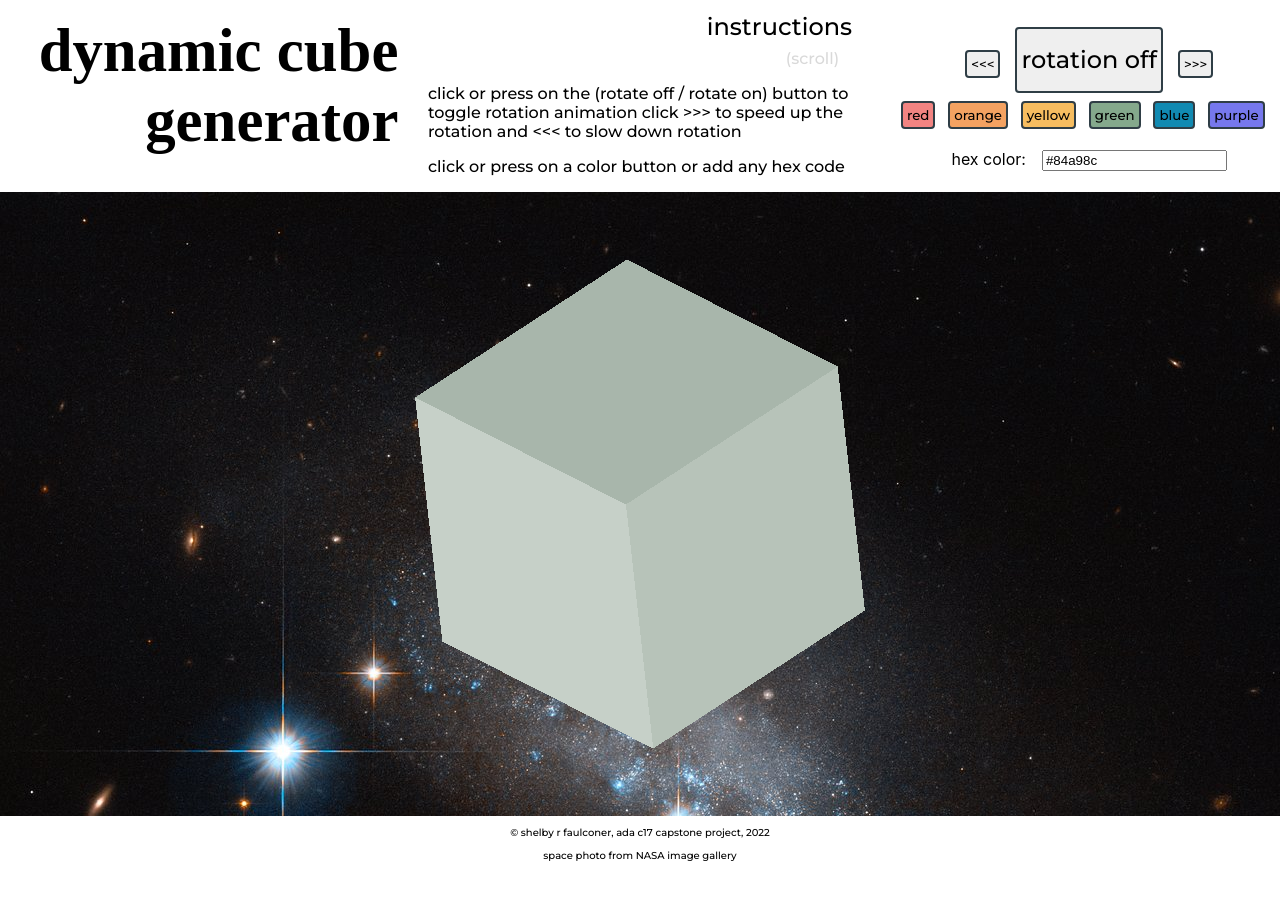
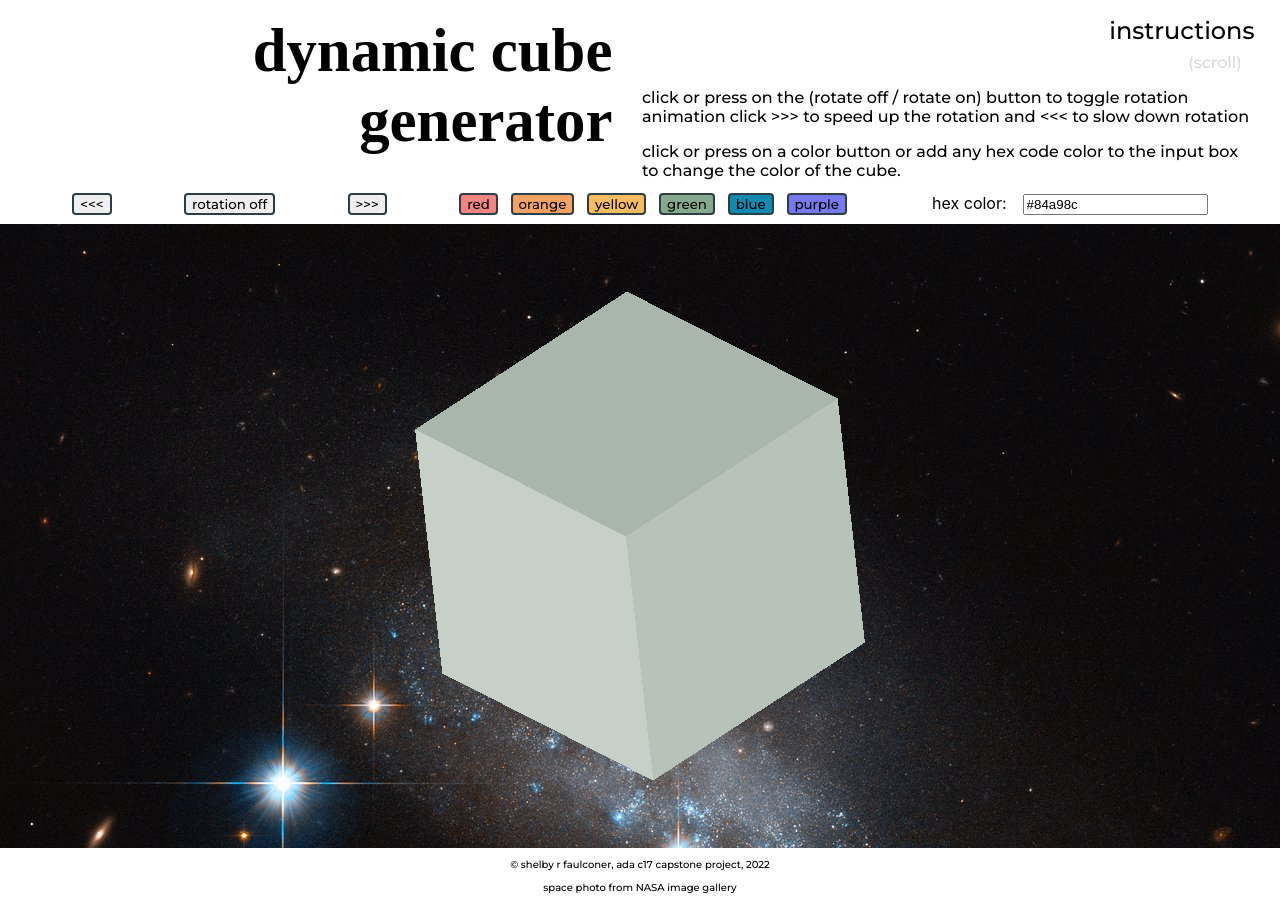
Before and after one commit to pickled-bot/dynamic-cube, a React (Create React App) app: page / in a window 1280 px wide. Before the commit the page ends 872 px from the top, so only its background shows below. Built offline with nearby package versions, Linux system fonts and the light colour scheme; a web font is replaced by a local one.

Commit message:
made the buttons a row above the scene instead of in th header

```diff
--- a/src/App.css
+++ b/src/App.css
@@ -34,12 +34,13 @@ h1 {
 
 #instructions {
     overflow-y: scroll;
-    width: 100%;
+    width: 96%;
     height: 21vh;
     margin-bottom: 1vh;
+    margin-right: 0.5vw;
+    margin-top: 0.5vh;
     font-family: 'Montserrat', sans-serif;
 }
-
 
 #instructions h2{
     text-align: right;
@@ -58,35 +59,29 @@ h1 {
 #buttons {
     width: 100%;
     display: flex;
-    margin-top: 0.5vh;
-    margin-left: 5%;
+    flex-direction: row;
     flex-wrap: wrap;
-    justify-content: center;
+    justify-content: space-evenly;
+    align-content: center;
+    height: 3vh;
+    margin-bottom: 1vh;
+    overflow-y:hidden;
+    overflow-x:scroll;
 }
 
 button {
-    margin-bottom: 1vh;
     font-family: 'Montserrat', sans-serif;
     border-radius: 4px;
     border-style: double;
     border-color: #2f3e46;
-    padding: 4px;
-    margin-top: 1vh;
 }
 
-#animateBtn {
-    margin: 15px;
-    margin-bottom: 0;
-    font-size: 1.5rem;
-}
 
 #animateUp {
-    margin-top: 4vh;
     align-self: center;
 }
 
 #animateDwn {
-    margin-top: 4vh;
     align-self: center;
 }
 
--- a/src/App.js
+++ b/src/App.js
@@ -180,6 +180,7 @@ const App = () => {
       <header>
         <h1>dynamic cube generator</h1>
         <Instructions />
+      </header>
       <div id="buttons">
         <button id="animateDwn" onClick={() =>
           {setAnimateSpeed(animateSpeed - 0.005);
@@ -198,7 +199,6 @@ const App = () => {
         <ToggleColor setCubeColor={setCubeColor}/>
         <ColorInput  setCubeColor={setCubeColor} color={color} />
       </div>
-      </header>
 
       <div id="canvasContainer">
         <Canvas camera={{position:[1,1,1], zoom:300}} gl={{antialias:false}} orthographic shadows dpr={[1,2]}>
```
Lines whose indentation alone changed are shown as unchanged.
